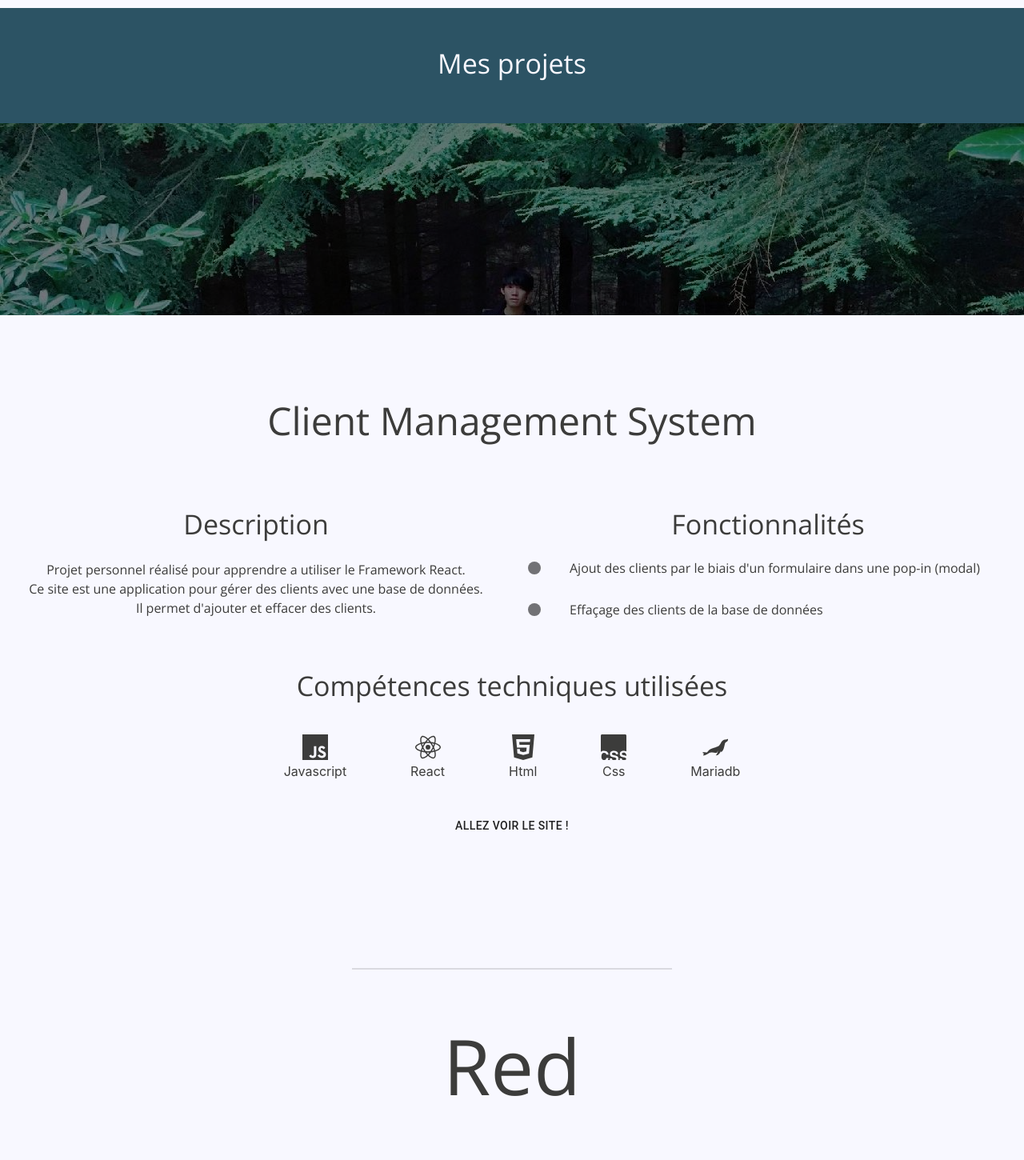
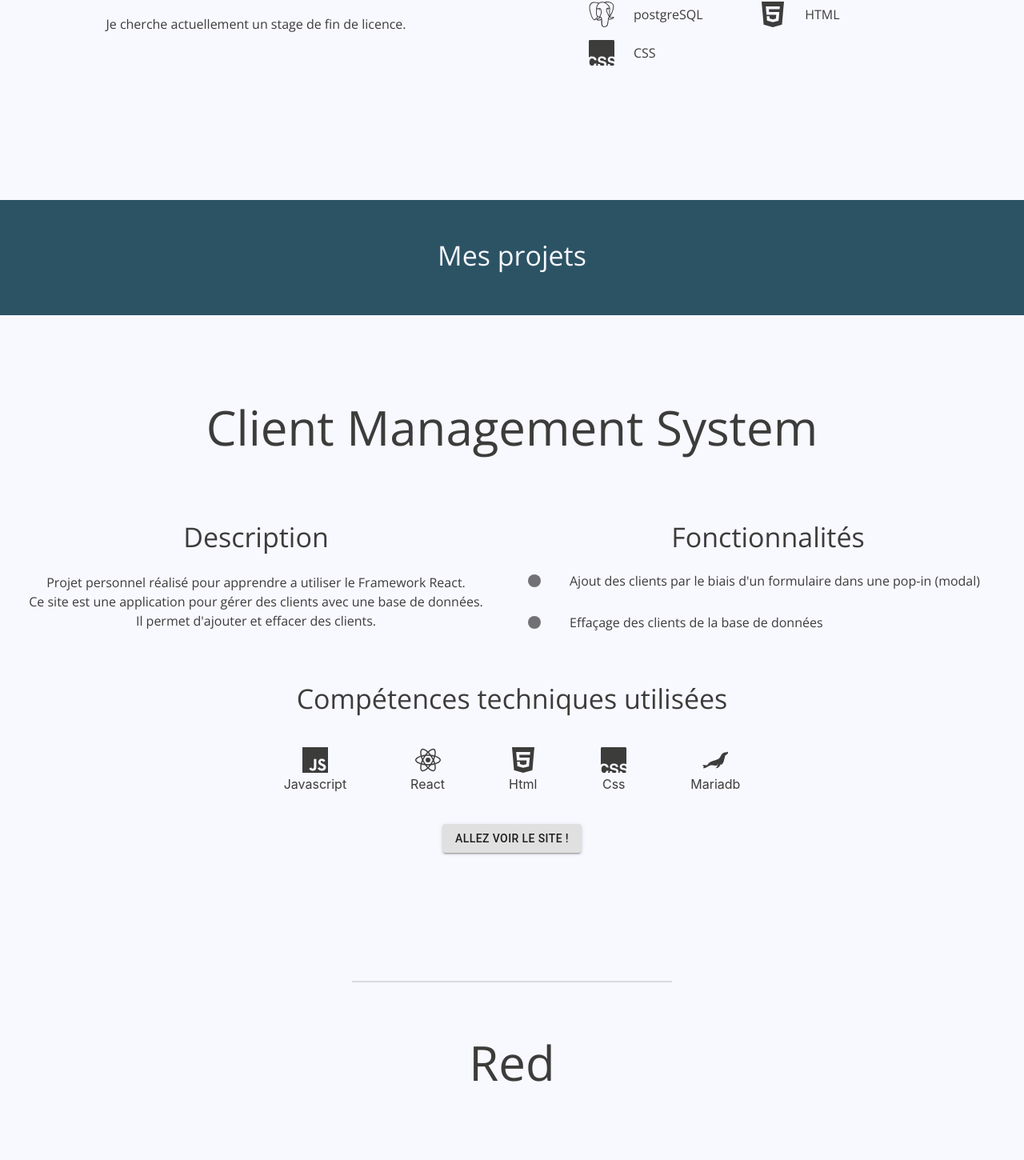
Before and after one commit to Makjang91/Portfolio, a React (Create React App) app: page / in a window 1280 px wide. Shown: the part 1722-3172 px from the top of the page at 80% size. Built offline with nearby package versions, Linux system fonts and the light colour scheme; a web font is replaced by a local one.

Commit message:
update design

```diff
--- a/src/App.js
+++ b/src/App.js
@@ -128,7 +128,11 @@ function App() {
         </Grid>
 
       </div>
+      <Parallax bgImage={fond_intro} strength={500} >
+        <div className={classes.sectionIntroPicture}>
 
+        </div>
+      </Parallax>
       <div className={classes.section1}>
         <Grid container className={classes.inlineStyle2Title}>
           <Grid item xs={12} >
@@ -188,11 +192,7 @@ function App() {
           </Typography>
         </ThemeProvider>
       </div>
-      <Parallax bgImage={fond_intro} strength={500} >
-        <div className={classes.sectionIntroPicture}>
 
-        </div>
-      </Parallax>
       <div className={classes.sectionProjet}>
         {clientManagementSystme}
       </div>
--- a/src/Projets/ClientManagement_React.js
+++ b/src/Projets/ClientManagement_React.js
@@ -86,7 +86,7 @@ class ClientManagementSystme extends React.Component {
                 <Grid container justify="center">
                     <Box mt={5}>
                         <ThemeProvider theme={titleFontTheme}>
-                            <Typography  variant="h3" component="h3">
+                            <Typography  variant="h2" component="h2">
                                 Client Management System
                             </Typography>
                         </ThemeProvider>
@@ -168,7 +168,7 @@ class ClientManagementSystme extends React.Component {
                     <Box mt={5}>
                         <ThemeProvider theme={titleFontTheme}>
                             <Typography variant="h5">
-                                <Button href="/js">Allez voir le site !</Button>
+                                <Button variant="contained" href="/js">Allez voir le site !</Button>
                             </Typography>
                         </ThemeProvider>
                     </Box>
--- a/src/Projets/Red.js
+++ b/src/Projets/Red.js
@@ -94,7 +94,7 @@ class Red extends React.Component{
                     <Grid container justify="center">
                         <Box>
                             <ThemeProvider theme={titleFontTheme}>
-                                <Typography  variant="h1" component="h1">
+                                <Typography  variant="h2" component="h2">
                                     Red
                                 </Typography>
                             </ThemeProvider>
```
